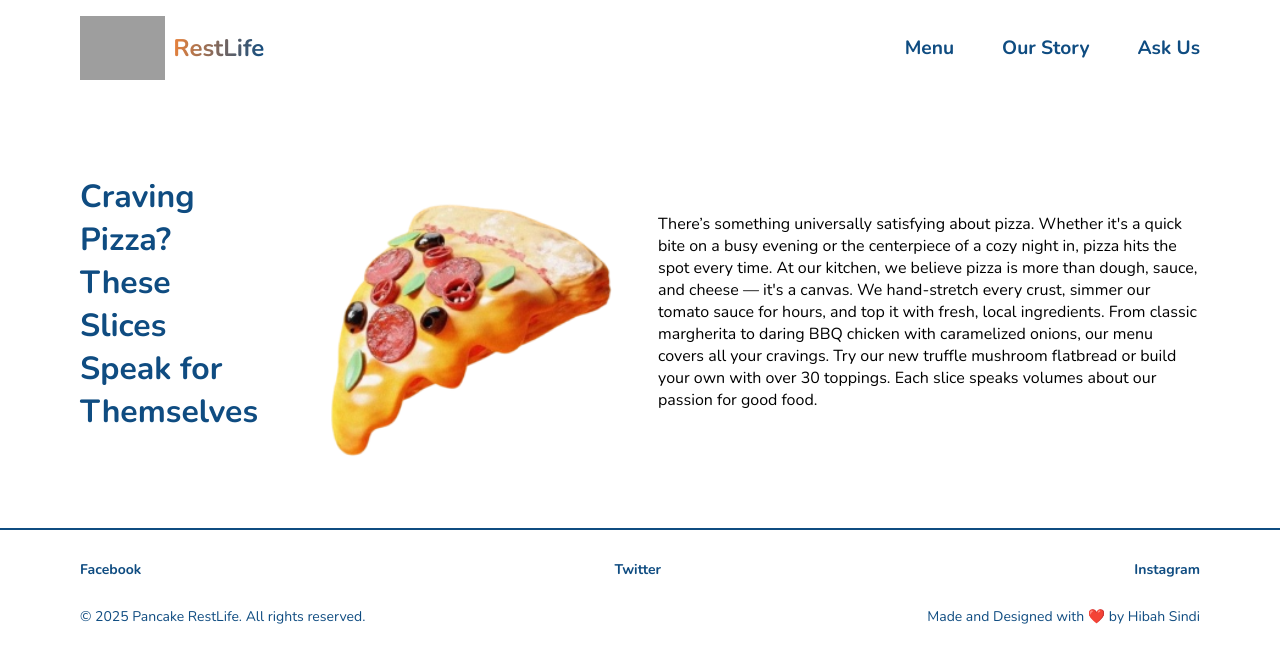
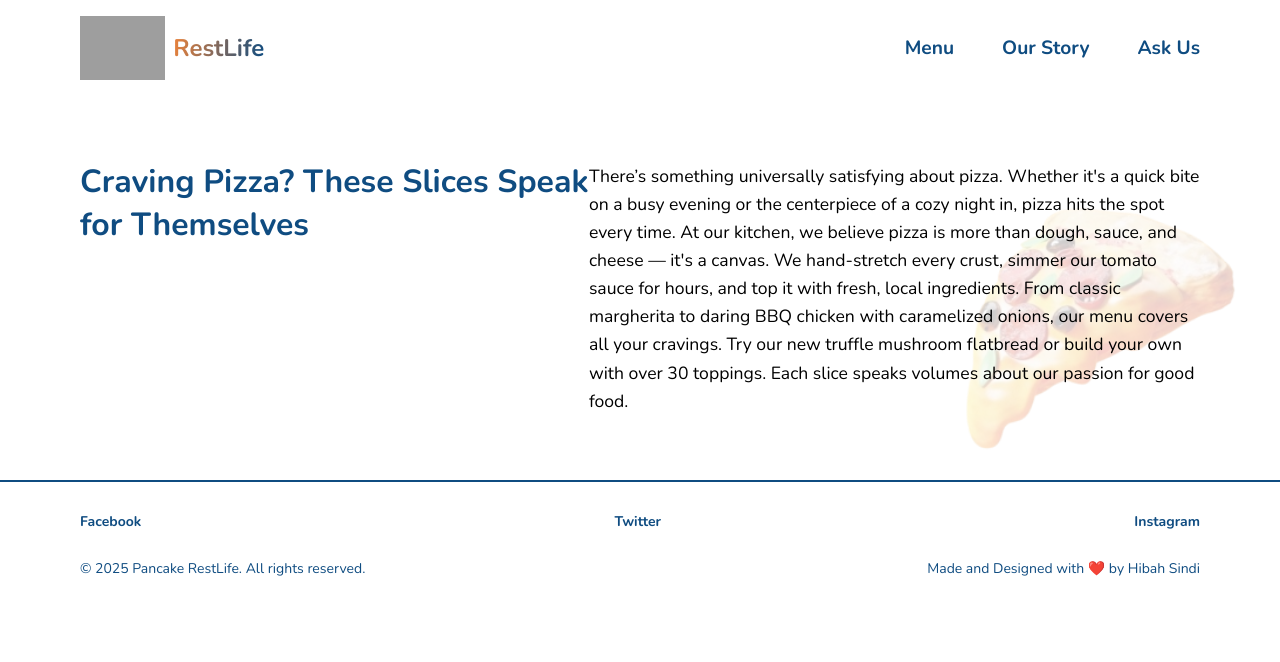
Before and after one commit to hibahdesu/MenuWebsite, a React (Create React App) app: page /articledetails/1 in a window 1280 px wide. Shown: the top 662 px of the page. Built offline with nearby package versions, Linux system fonts and the light colour scheme; grey boxes are pictures that could not be loaded.

Commit message:
Update the style

```diff
--- a/src/ArticleDetails.css
+++ b/src/ArticleDetails.css
@@ -1,9 +1,26 @@
 .article-details-container {
     display: flex;
-    align-items: center;
+    position: relative;
+    margin: 2em 0;
+}
 
+.detail-img {
+    position: absolute;
+    opacity: 0.2;
+    right: 0;
+    top: -9px;
+    width: 30%;
+    height: auto;
+    z-index: -1;
 }
-.detail-img {
-    width: 100%;
-    height: 50vh;
+
+.article-details-title {
+    font-size: 2rem;
+    margin-bottom: 1rem;
 }
+
+.article-details-content {
+    font-size: 1.1rem;
+    line-height: 1.6;
+    width: 80%;
+}
--- a/src/ArticleDetails.jsx
+++ b/src/ArticleDetails.jsx
@@ -20,7 +20,7 @@ export default function ArticleDetails() {
         <div className="article-details-container wrapper">
         <Title title={ article.title }/>
         <img src={article.image} alt="" className="detail-img"/>
-        <p> {article.content}</p>
+        <p className='article-details-content'> {article.content}</p>
         </div>
     )
 }
```
